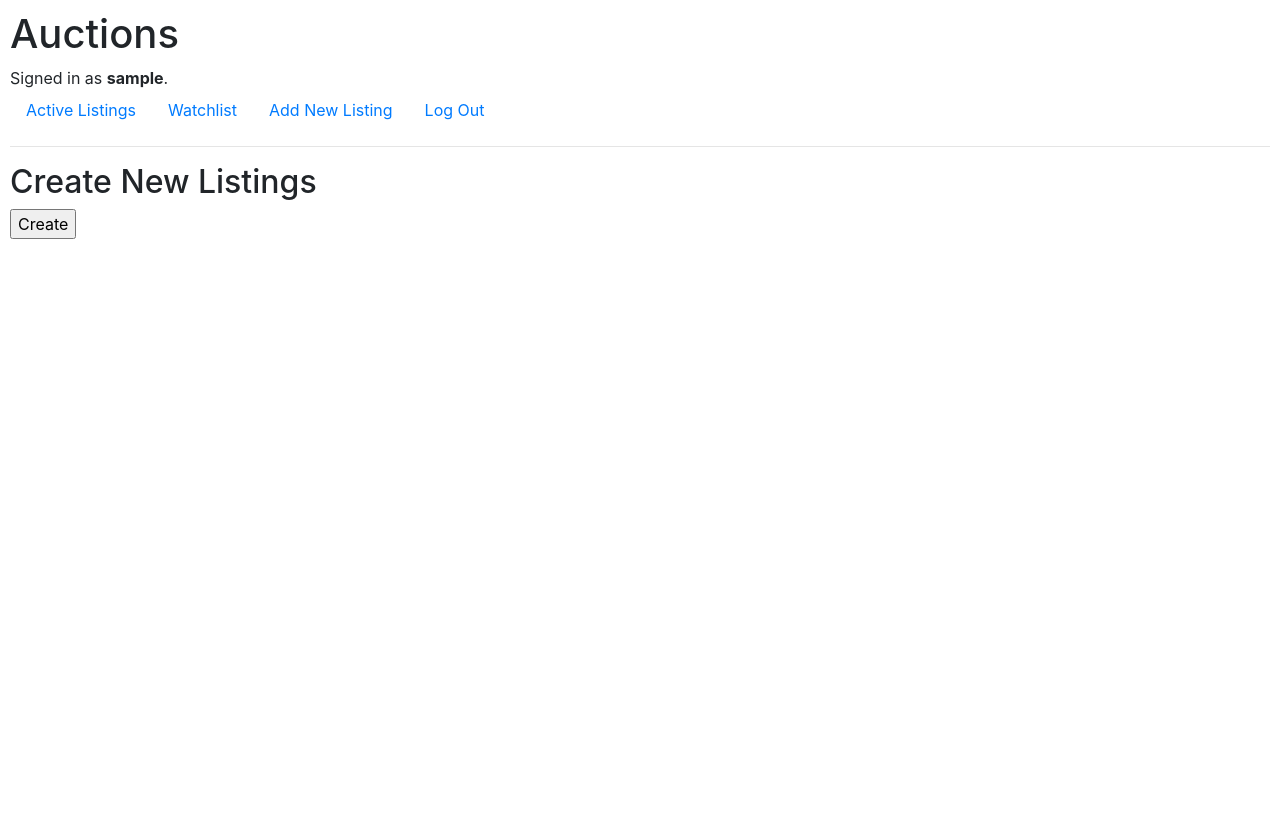
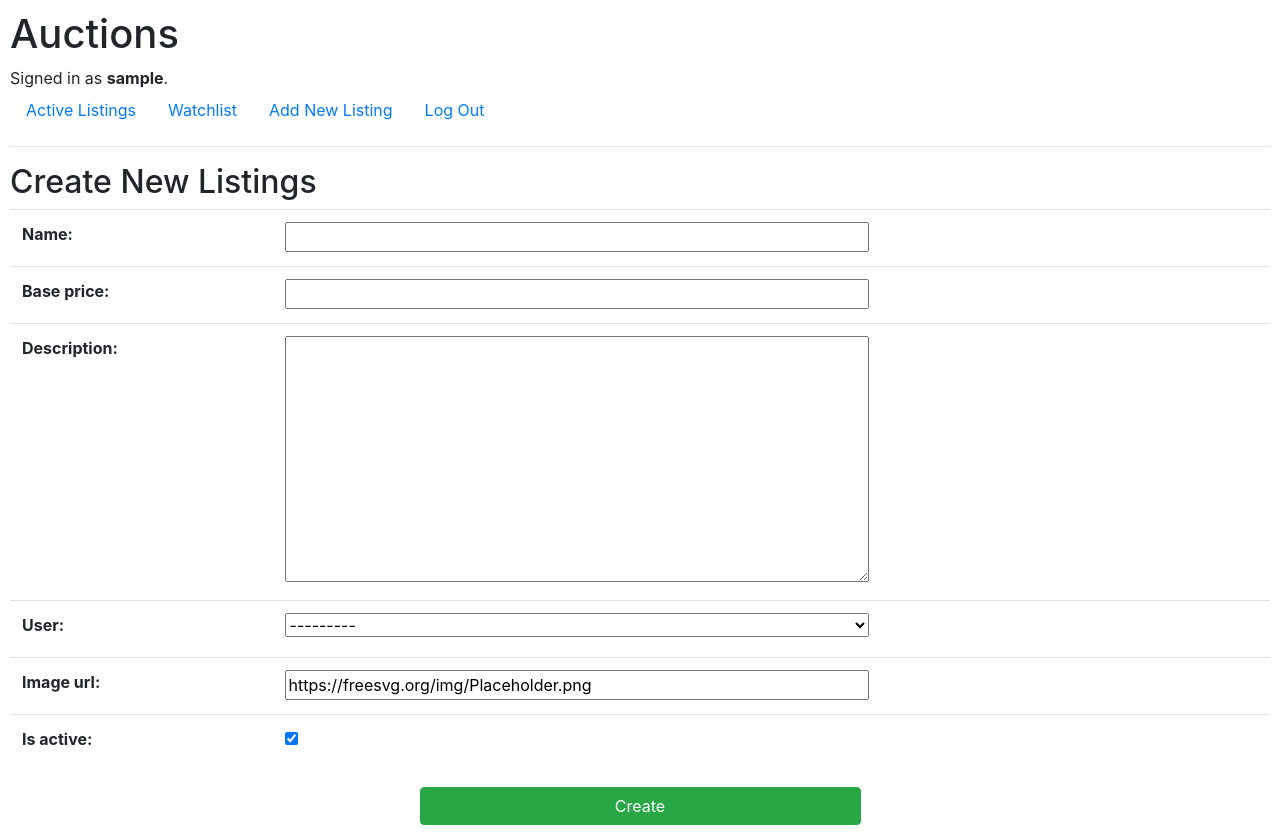
Before and after one commit to adriasala12/HarvardX-CS50W-commerce, a Django app: page /add_listing in a window 1280 px wide. Before the commit the page ends 239 px from the top, so only its background shows below. Run offline with Django 3.2, Linux system fonts and the light colour scheme; the visitor is signed in with stand-in values (Sample User, id 1); data comes from the database, SQL or seed files in the repository; some libraries are stand-ins or nearby versions.

Commit message:
Created automatic form for listing creation

```diff
--- a/auctions/templates/auctions/create.html
+++ b/auctions/templates/auctions/create.html
@@ -2,12 +2,34 @@
 
 {% block body %}
 
+    <style media="screen">
+        #id_name {
+            width: 60%;
+        }
+        #id_base_price {
+            width: 60%;
+        }
+        #id_description {
+            width: 60%;
+        }
+        #id_user {
+            width: 60%;
+        }
+        #id_image_url {
+            width: 60%;
+        }
+    </style>
+
     <h2>Create New Listings</h2>
 
-    <form action="/your-name/" method="post">
+    <form class="form" action="/your-name/" method="post">
         {% csrf_token %}
-        {{ form }}
-        <input type="submit" value="Create">
+        <table class="table">
+            {{ form.as_table }}
+        </table>
+        <div>
+            <input class="btn btn-success mx-auto" style="width:35%;display:block" type="submit" value="Create">
+        </div>
     </form>
 
 {% endblock %}
--- a/auctions/templates/auctions/layout.html
+++ b/auctions/templates/auctions/layout.html
@@ -4,8 +4,9 @@
 <html lang="en">
     <head>
         <title>{% block title %}Auctions{% endblock %}</title>
+        <link href="{% static 'auctions/styles.css' %}" rel="stylesheet">
         <link rel="stylesheet" href="https://stackpath.bootstrapcdn.com/bootstrap/4.4.1/css/bootstrap.min.css" integrity="sha384-Vkoo8x4CGsO3+Hhxv8T/Q5PaXtkKtu6ug5TOeNV6gBiFeWPGFN9MuhOf23Q9Ifjh" crossorigin="anonymous">
-        <link href="{% static 'auctions/styles.css' %}" rel="stylesheet">
+
     </head>
 
     <body>
--- a/auctions/views.py
+++ b/auctions/views.py
@@ -78,7 +78,9 @@ def watchlist(request):
 @login_required(login_url='login')
 def add_listing(request):
 
-    return render(request, "auctions/create.html")
+    listing_form = modelform_factory(Listing, fields='__all__')
+
+    return render(request, "auctions/create.html", {'form': listing_form})
 
 
 @login_required(login_url='login')
```
